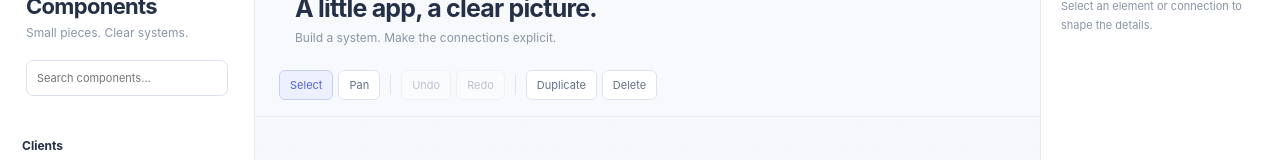
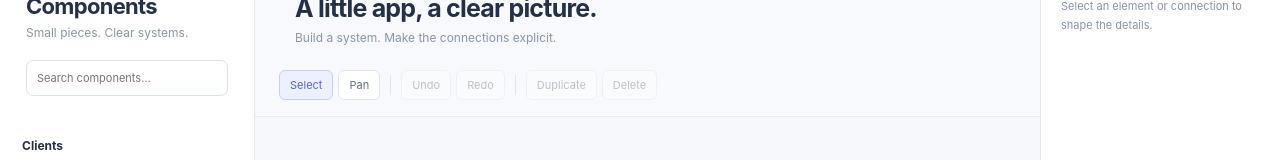
Before and after one commit to Dansong00/distributed-sim, a React (Vite) app: page / in a window 1280 px wide. Shown: the part 144-304 px from the top of the page. Built offline with nearby package versions, Linux system fonts and the light colour scheme.

Commit message:
Clamp boundary resize around members and disable unavailable actions

```diff
--- a/src/app/App.tsx
+++ b/src/app/App.tsx
@@ -63,6 +63,15 @@ export function App() {
             redo={() => dispatch({ type: "redo" })}
             canUndo={history.past.length > 0}
             canRedo={history.future.length > 0}
+            canDelete={
+              document.nodes.some((node) =>
+                selection.nodeIds.includes(node.id),
+              ) ||
+              document.edges.some((edge) => selection.edgeIds.includes(edge.id))
+            }
+            canDuplicate={document.nodes.some((node) =>
+              selection.nodeIds.includes(node.id),
+            )}
             onDelete={remove}
             onDuplicate={duplicate}
           />
--- a/src/domain/operations.ts
+++ b/src/domain/operations.ts
@@ -36,13 +36,53 @@ export function reparentMoved(doc: Diagram, nodeIds: string[]): Diagram {
   }) };
 }
 
-export function resizeContainer(doc: Diagram, id: string, size: { width: number; height: number }): Diagram {
-  const members = doc.nodes.filter(node => node.parentId === id);
-  return { ...doc, nodes: doc.nodes.map(node => node.id === id && node.kind === 'container' ? {
-    ...node,
-    width: Math.max(48, size.width, ...members.map(member => member.position.x + member.width + 24)),
-    height: Math.max(48, size.height, ...members.map(member => member.position.y + member.height + 24)),
-  } : node) };
+export function resizeContainer(
+  doc: Diagram,
+  id: string,
+  size: { width: number; height: number; position?: Point },
+): Diagram {
+  const container = doc.nodes.find(
+    (node) => node.id === id && node.kind === "container",
+  );
+  if (!container) return doc;
+  const members = doc.nodes
+    .filter((node) => node.parentId === id)
+    .map((node) => ({ node, world: worldPosition(node, doc.nodes) }));
+  const proposed = size.position ?? container.position;
+  const left = Math.min(
+    proposed.x,
+    ...members.map(({ world }) => world.x - 24),
+  );
+  const top = Math.min(proposed.y, ...members.map(({ world }) => world.y - 24));
+  const right = Math.max(
+    proposed.x + size.width,
+    left + 48,
+    ...members.map(({ node, world }) => world.x + node.width + 24),
+  );
+  const bottom = Math.max(
+    proposed.y + size.height,
+    top + 48,
+    ...members.map(({ node, world }) => world.y + node.height + 24),
+  );
+  return {
+    ...doc,
+    nodes: doc.nodes.map((node) => {
+      if (node.id === id)
+        return {
+          ...node,
+          position: { x: left, y: top },
+          width: right - left,
+          height: bottom - top,
+        };
+      const member = members.find((member) => member.node.id === node.id);
+      return member
+        ? {
+            ...node,
+            position: { x: member.world.x - left, y: member.world.y - top },
+          }
+        : node;
+    }),
+  };
 }
 
 export function duplicateSelection(doc: Diagram, selection: Selection): { document: Diagram; selection: Selection } {
--- a/src/editor/Canvas.tsx
+++ b/src/editor/Canvas.tsx
@@ -178,27 +178,8 @@ function Editor({
     }
     let next = latest.current;
     let changed = false;
-    // React Flow offsets existing members while resizing a boundary from its top/left.
-    // Apply those relative positions together with the dimensions in one transaction.
-    if (
-      changes.some((change) => change.type === "dimensions" && change.resizing)
-    ) {
-      const positions = changes.filter(
-        (change) => change.type === "position" && change.position,
-      );
-      next = {
-        ...next,
-        nodes: next.nodes.map((node) => {
-          const change = positions.find(
-            (change) => change.type === "position" && change.id === node.id,
-          );
-          return change?.type === "position" && change.position
-            ? { ...node, position: change.position }
-            : node;
-        }),
-      };
-      changed = true;
-    }
+    // Treat Flow's resize geometry as a proposal. The domain operation clamps
+    // all sides around existing member world rectangles and adjusts relatives.
     for (const change of changes) {
       if (
         change.type === "dimensions" &&
@@ -207,8 +188,22 @@ function Editor({
       ) {
         const node = next.nodes.find((n) => n.id === change.id);
         if (node?.kind === "container") {
-          if (change.resizing) dispatch({ type: "begin" });
-          next = resizeContainer(next, change.id, change.dimensions);
+          // The end event repeats Flow's raw dimensions. Keep the last clamped
+          // proposal rather than shrinking the opposite side a second time.
+          if (change.resizing === false) {
+            changed = true;
+            continue;
+          }
+          dispatch({ type: "begin" });
+          const position = changes.find(
+            (candidate) =>
+              candidate.type === "position" && candidate.id === change.id,
+          );
+          next = resizeContainer(next, change.id, {
+            ...change.dimensions,
+            position:
+              position?.type === "position" ? position.position : undefined,
+          });
           changed = true;
         }
       }
--- a/src/editor/Toolbar.tsx
+++ b/src/editor/Toolbar.tsx
@@ -5,6 +5,8 @@ export function Toolbar({
   redo,
   canUndo,
   canRedo,
+  canDelete,
+  canDuplicate,
   onDelete,
   onDuplicate,
 }: {
@@ -14,6 +16,8 @@ export function Toolbar({
   redo: () => void;
   canUndo: boolean;
   canRedo: boolean;
+  canDelete: boolean;
+  canDuplicate: boolean;
   onDelete: () => void;
   onDuplicate: () => void;
 }) {
@@ -33,8 +37,12 @@ export function Toolbar({
         Redo
       </button>
       <span />
-      <button onClick={onDuplicate}>Duplicate</button>
-      <button onClick={onDelete}>Delete</button>
+      <button disabled={!canDuplicate} onClick={onDuplicate}>
+        Duplicate
+      </button>
+      <button disabled={!canDelete} onClick={onDelete}>
+        Delete
+      </button>
     </div>
   );
 }
```
Also changed, not shown: 2 other files (tests, documents, lock files or other folders).
